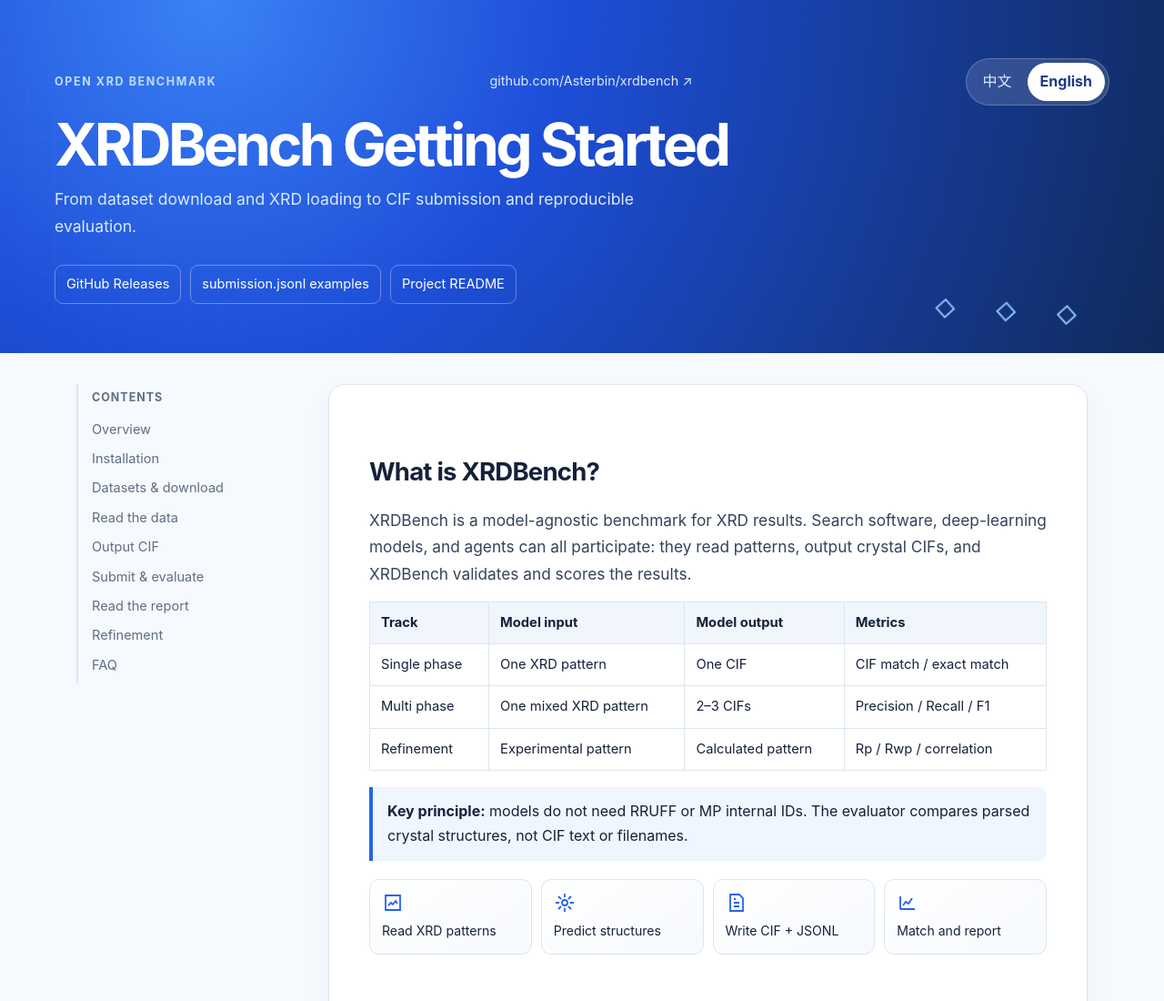
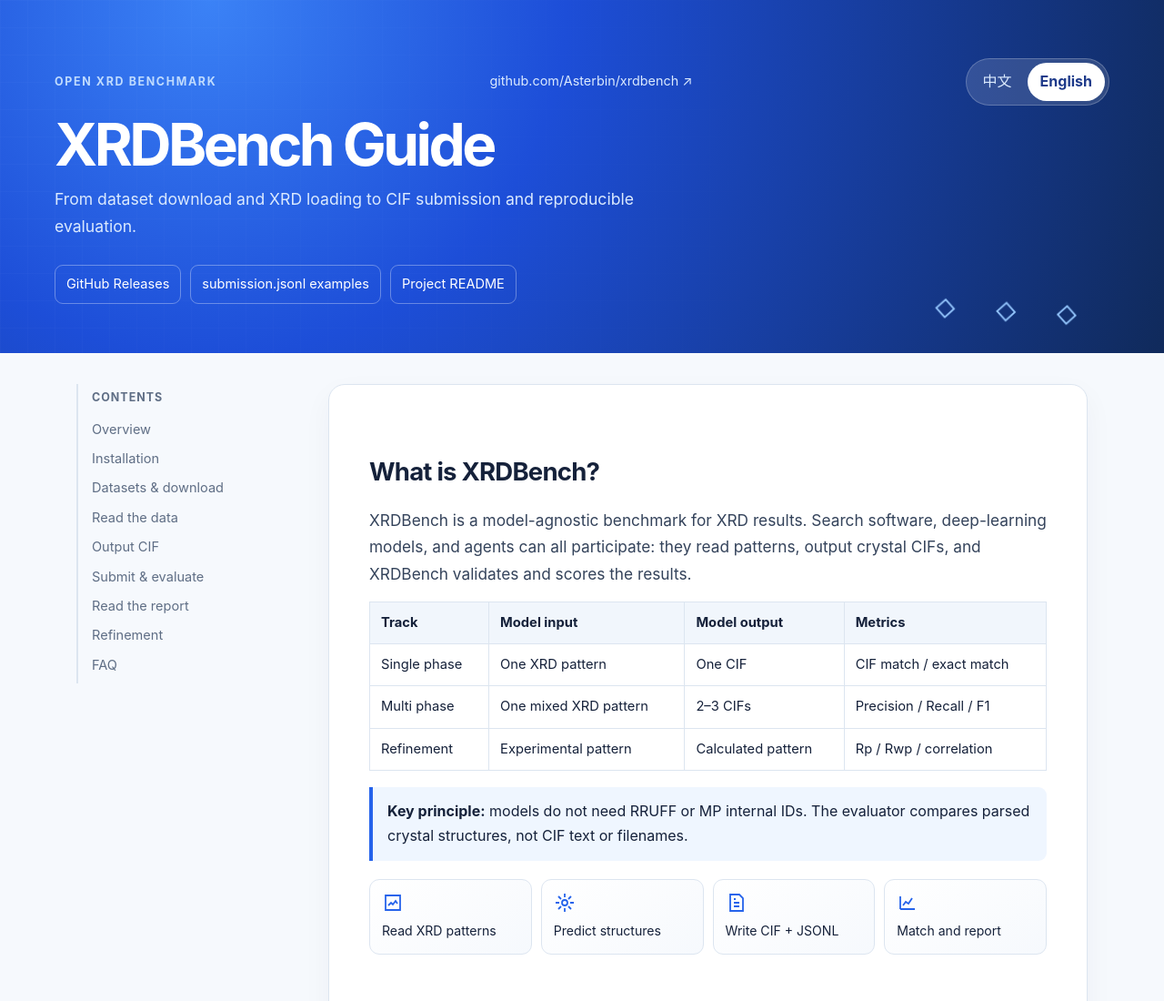
Before and after one commit to DeltaGanjiang/deltaxrdbench, a plain HTML site: page docs/GETTING_STARTED.zh-CN.html in a window 1280 px wide. Shown: the top 1100 px of the page at 91% size. Drawn offline with Linux system fonts and the light colour scheme.

Commit message:
Improve notebook and submission documentation

```diff
--- a/docs/GETTING_STARTED.zh-CN.html
+++ b/docs/GETTING_STARTED.zh-CN.html
@@ -19,7 +19,7 @@
 <body>
   <header class="hero"><div class="hero-inner">
     <div class="topline"><span class="eyebrow">Open XRD Benchmark</span><a class="repo" href="https://github.com/Asterbin/xrdbench">github.com/Asterbin/xrdbench ↗</a><div class="switch" aria-label="Language"><button id="zh" onclick="setLanguage('zh')">中文</button><button id="en" class="active" onclick="setLanguage('en')">English</button></div></div>
-    <h1 class="lang-zh">XRDBench 新手手册</h1><h1 class="lang-en">XRDBench Getting Started</h1>
+    <h1 class="lang-zh">XRDBench 手册</h1><h1 class="lang-en">XRDBench Guide</h1>
     <p class="lang-zh">从下载数据、读取 XRD，到让模型输出 CIF 并获得统一评测结果。</p><p class="lang-en">From dataset download and XRD loading to CIF submission and reproducible evaluation.</p>
     <div class="quick"><a href="https://github.com/Asterbin/xrdbench/releases">GitHub Releases</a><a href="../domo/README.zh-CN.md">submission.jsonl examples</a><a href="../README.md">Project README</a></div>
   </div></header>
```
Also changed, not shown: 2 other files.
